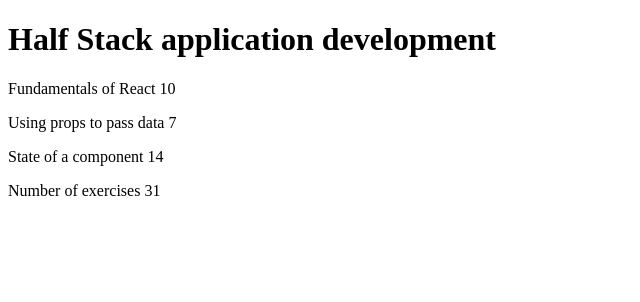
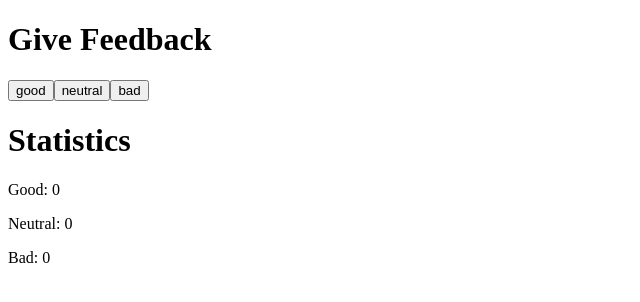
Before and after one commit to Real-bay/fullstackopen, a React (Vite) app in the folder part1/: page / in a window 1280 px wide. Shown: the top 302 px of the page, without its empty margins (0-640 px from the left). Built offline with nearby package versions, Linux system fonts and the light colour scheme.

Commit message:
part1 1.6

```diff
--- a/part1/src/App.jsx
+++ b/part1/src/App.jsx
@@ -1,59 +1,28 @@
-
-const Header = ({ course }) => {
-  return <h1>{course.name}</h1>
-}
-
-const Content = ({ course }) => {
-  return (
-    <div>
-      <Part name={course.parts[0].name} exercise={course.parts[0].exercises}/>
-      <Part name={course.parts[1].name} exercise={course.parts[1].exercises}/>
-      <Part name={course.parts[2].name} exercise={course.parts[2].exercises}/>
-    </div>
-  )
-}
-
-const Total = ({ course }) => {
-  return <p>Number of exercises {course.parts[0].exercises + course.parts[1].exercises + course.parts[2].exercises}</p>
-}
-
-const Part = ({ name, exercise }) => {
-  return(
-    <p>
-      {name} {exercise}
-    </p>
-  )
-}
+import { useState } from 'react'
 
 const App = () => {
-  const course = {
-    name: 'Half Stack application development',
-    parts: [
-      {
-        name: 'Fundamentals of React',
-        exercises: 10
-      },
-      {
-        name: 'Using props to pass data',
-        exercises: 7
-      },
-      {
-        name: 'State of a component',
-        exercises: 14
-      }
-    ]
-  }
 
+  const [good, setGood] = useState(0)
+  const [neutral, setNeutral] = useState(0)
+  const [bad, setBad] = useState(0)
+
+  const Button = (props) => (
+  <button onClick={props.onClick}>
+    {props.text}
+  </button>
+)
 
   return (
     <div>
-      <Header course={course} />
-      <Content
-        course={course}
-      />
-      <Total
-        course={course}
-      />
+      <h1>Give Feedback</h1>
+      <Button onClick={() => setGood(good + 1)} text="good"/>
+      <Button onClick={() => setNeutral(neutral + 1)} text="neutral"/>
+      <Button onClick={() => setBad(bad + 1)} text="bad"/>
+
+      <h1>Statistics</h1>
+      <p>Good: {good}</p>
+      <p>Neutral: {neutral}</p>
+      <p>Bad: {bad}</p>
     </div>
   )
 }
```
